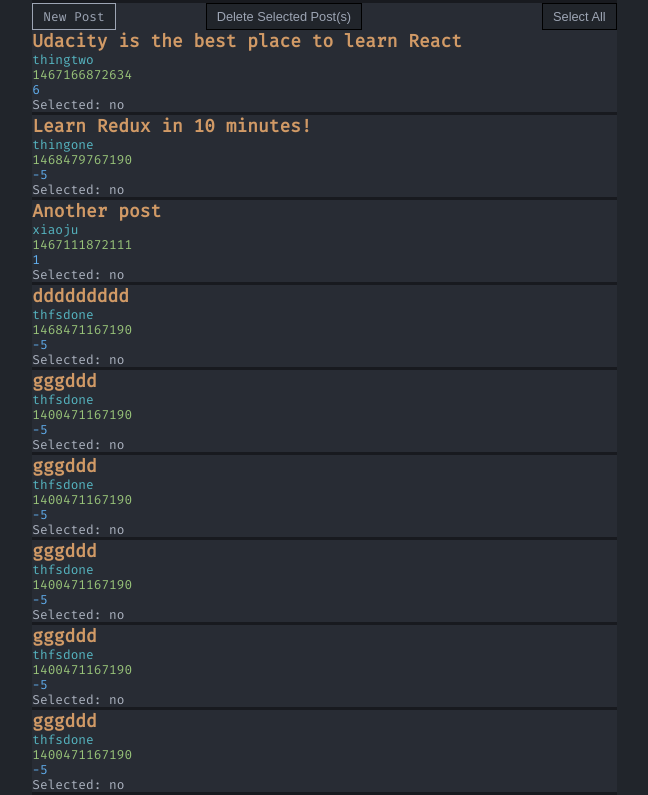
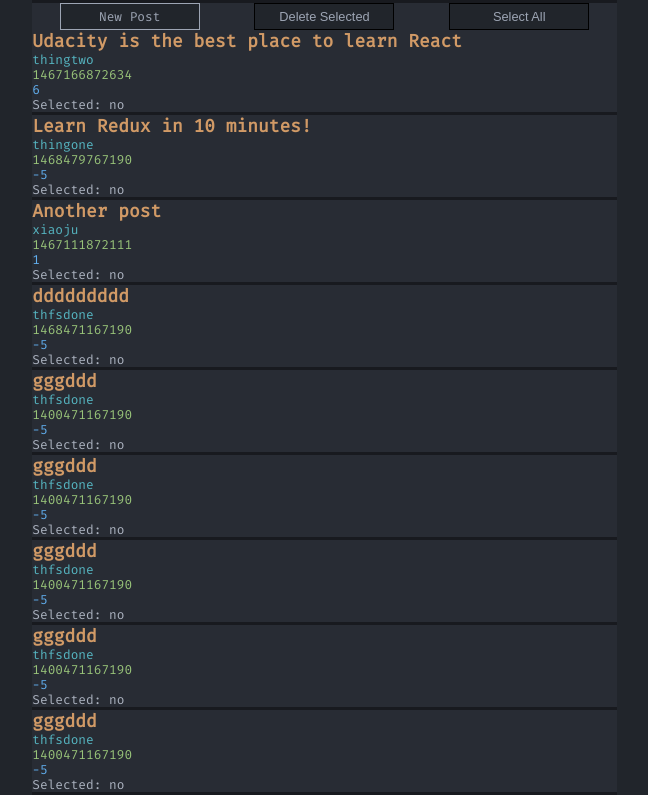
Before and after one commit to xiaoju/react_nd-02b, a React (Create React App) app: page /1/1 in a window 1280 px wide. Shown: the top 795 px of the page, without its empty margins (45-693 px from the left). Built offline with nearby package versions, Linux system fonts and the light colour scheme.

Commit message:
feat: ListToolbar buttons stack nicely on narrow view

```diff
--- a/src/components/ListToolbar.js
+++ b/src/components/ListToolbar.js
@@ -9,12 +9,12 @@
   render() {
     return (
       <div className='listToolbar'>
-        <Link to="/newpost" className="button">New Post</Link>
+        <Link to="/newpost" className="linkButton">New Post</Link>
 
         <button
           onClick={this.props.removePost}
           className="button">
-          Delete Selected Post(s)
+          Delete Selected
         </button>
         <br />
 
--- a/src/css/App.css
+++ b/src/css/App.css
@@ -156,6 +156,20 @@
   color: rgb(190, 80, 70);
 }
 
+/* BUG how to merge these 2 button css? Only width is different needed to look the same   */
+.linkButton {
+/* https://www.w3schools.com/css/css3_buttons.asp */
+    background-color: rgb(33, 37, 43);
+    border-style: solid;
+    border-width: thin;
+    color: rgb(157, 165, 180);
+    padding: 5px 10px;
+    text-align: center;
+    text-decoration: none;
+    font-size: 1em;
+    width: 118px;
+    margin: 0 auto;
+}
 .button {
 /* https://www.w3schools.com/css/css3_buttons.asp */
     background-color: rgb(33, 37, 43);
@@ -165,10 +179,10 @@
     padding: 5px 10px;
     text-align: center;
     text-decoration: none;
-    display: inline-block;
     font-size: 1em;
+    width: 140px;
+    margin: 0 auto;
 }
-
 
 
 /*color: rgb(190, 80, 70);    rouge bordeaux
```
